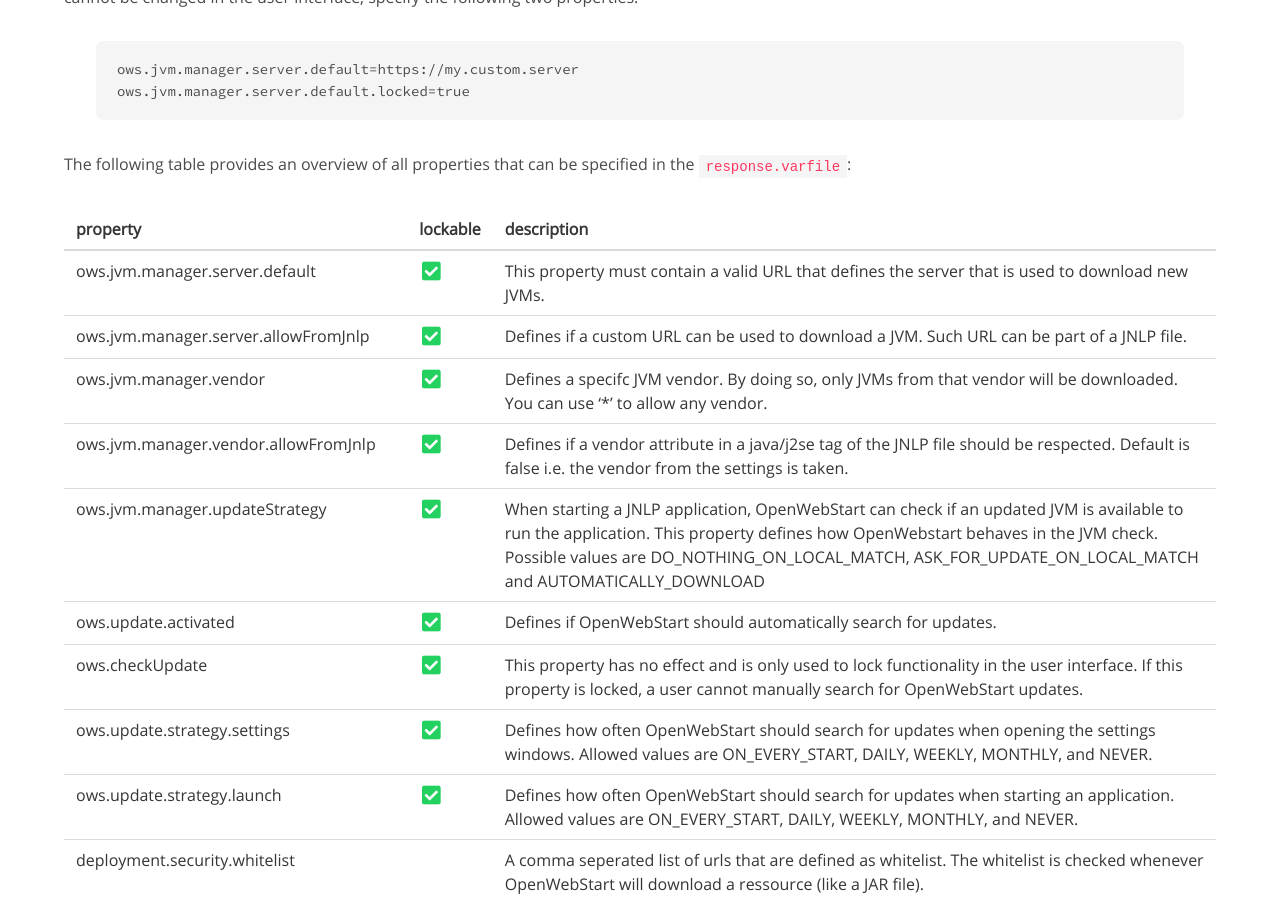
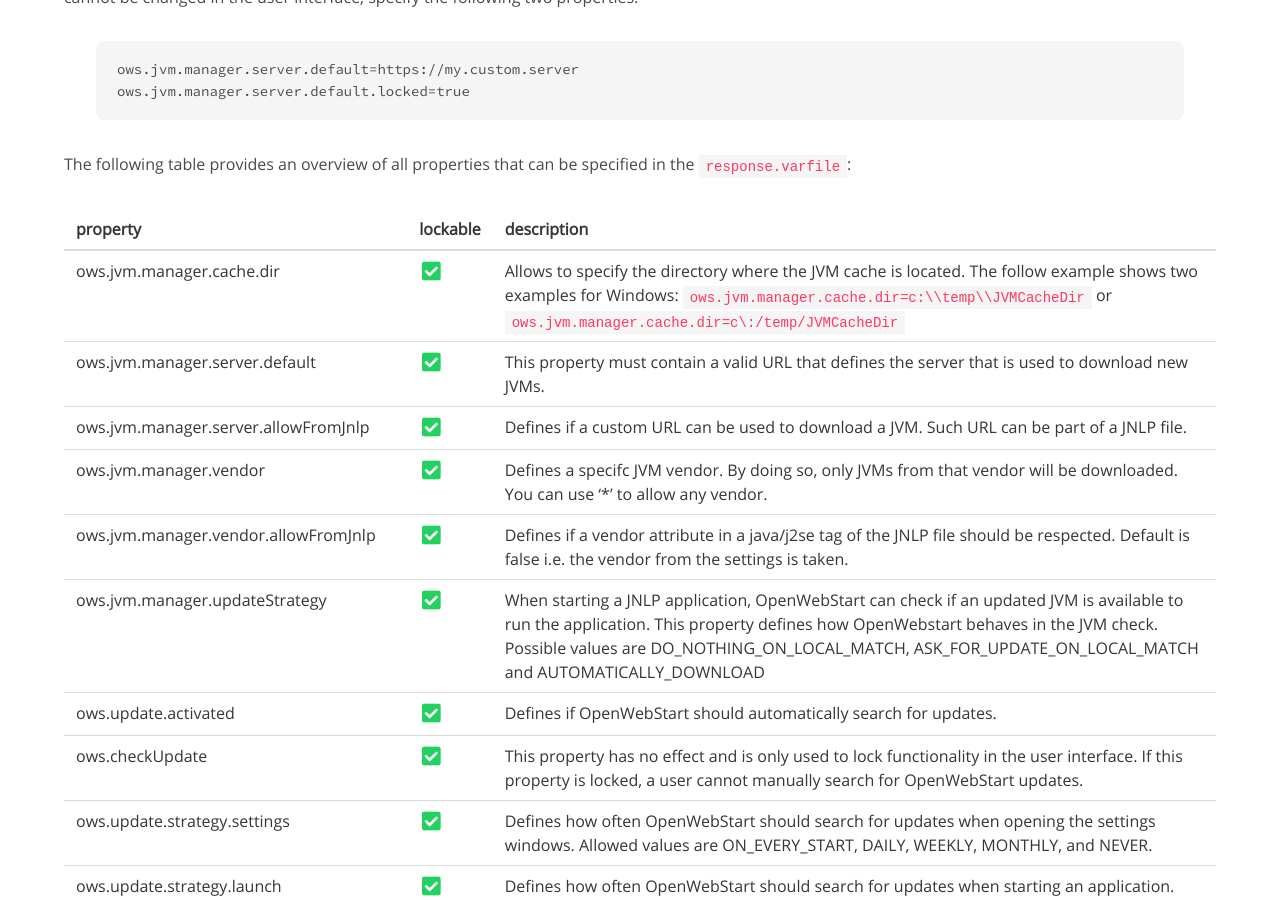
Before and after one commit to karakun/openwebstart-page, a Jekyll site: the page built from predefined-and-locked-properties.md, in a window 1280 px wide and 900 px high, scrolled down 602 px. Built offline with Jekyll 4.4.1, drawn with Linux system fonts in a browser that asks for light colours; comment, search, counter and statistics services are not loaded.

Commit message:
add documentation for ows.jvm.manager.cache.dir

````diff
--- a/_data/config-properties.yml
+++ b/_data/config-properties.yml
@@ -1,4 +1,11 @@
 # Data file that defines all properties that can be provided at installation time.
+
+- name: 'ows.jvm.manager.cache.dir'
+  description: 'Allows to specify the directory where the JVM cache is located.
+  The follow example shows two examples for Windows:
+  ```ows.jvm.manager.cache.dir=c:\\temp\\JVMCacheDir``` or
+  ```ows.jvm.manager.cache.dir=c\:/temp/JVMCacheDir```'
+  lockable: true
 
 - name: 'ows.jvm.manager.server.default'
   description: 'This property must contain a valid URL that defines the server that is used
````
